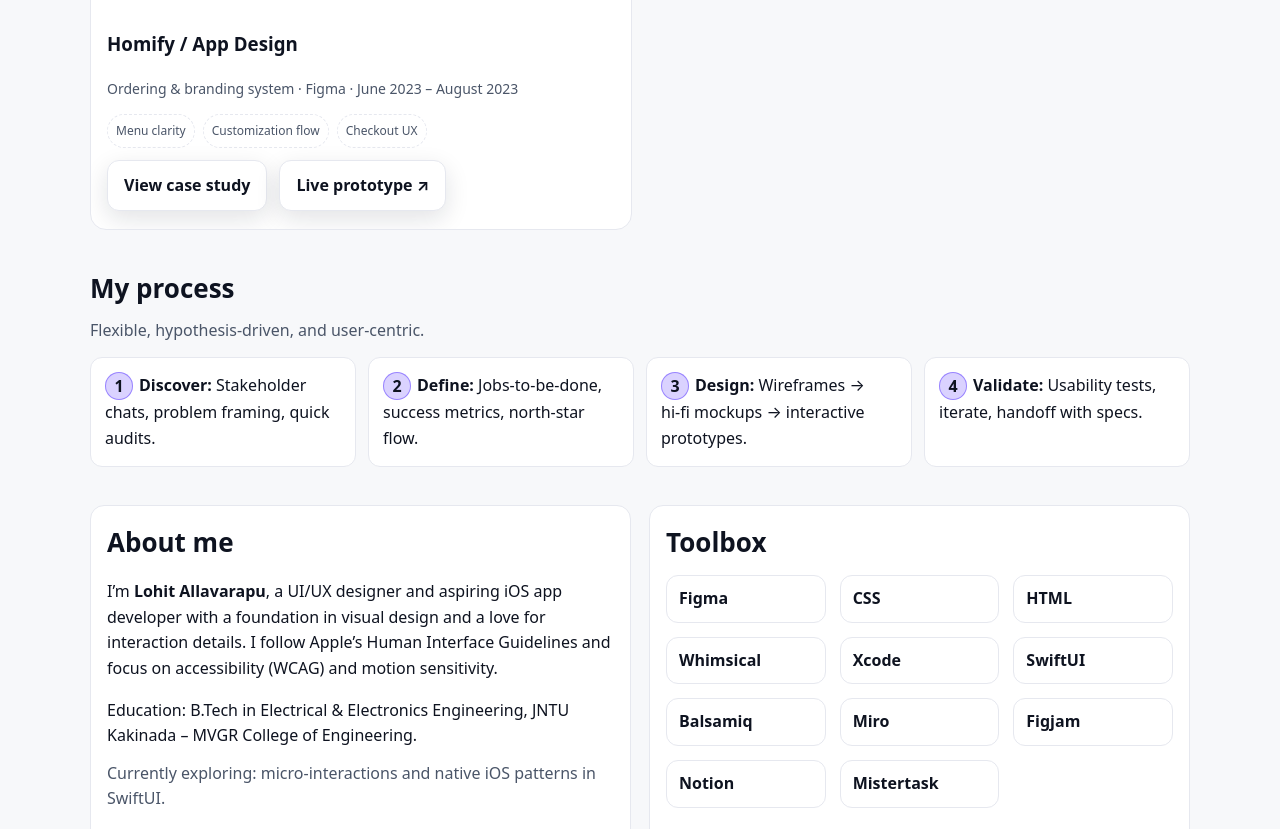
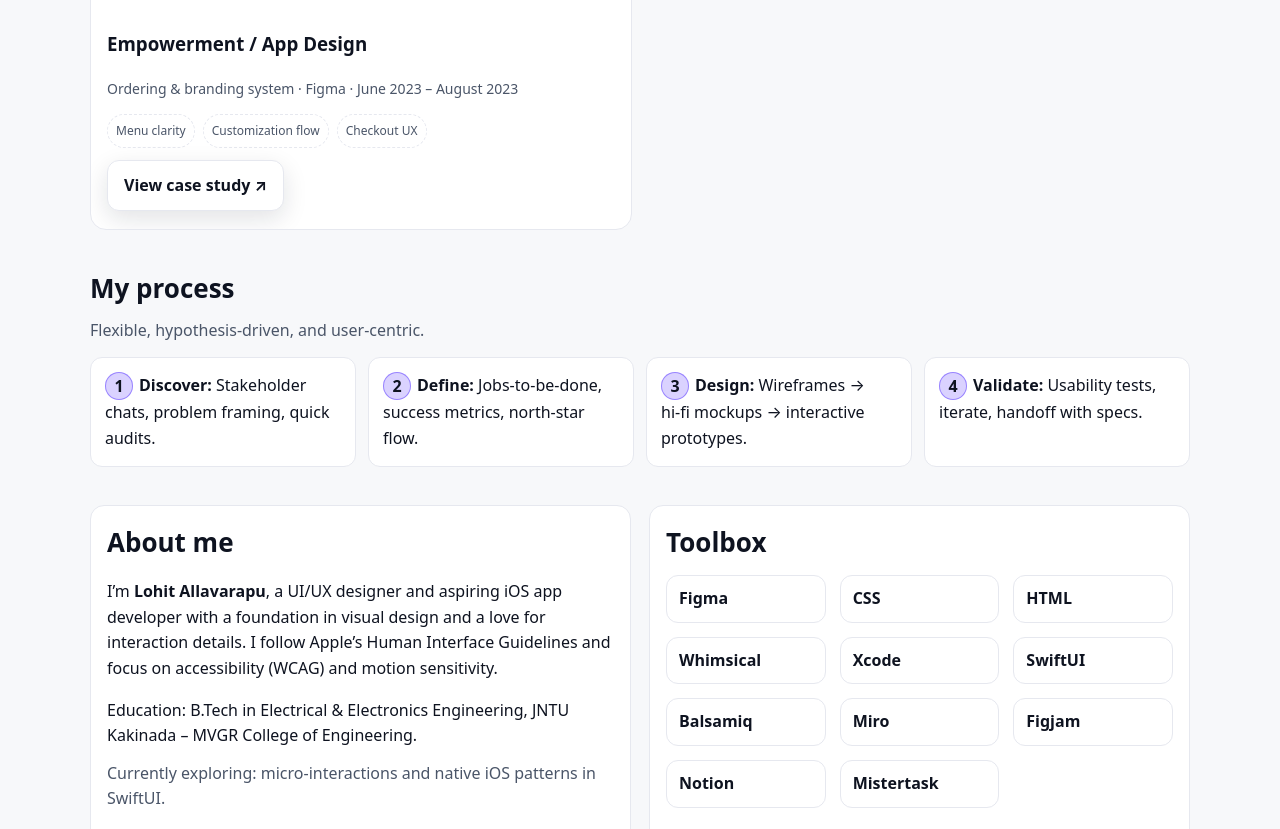
Before and after one commit to lohitallavarapu-boop/Myprofile, a plain HTML site: page index.html in a window 1280 px wide. Shown: the part 2718-3547 px from the top of the page. Drawn offline with Linux system fonts and the light colour scheme.

Commit message:
Update index.html

```diff
--- a/index.html
+++ b/index.html
@@ -257,7 +257,7 @@
             </div>
             <div class="cta" style="margin-top:12px">
               <a class="btn" href="#" data-modal="proj4">View case study</a>
-              <a class="btn" href="#">Source code ↗</a>
+              <a class="btn" href="https://github.com/Lohit-A-Design/Myprofile" target="_blank" rel="noopener noreferrer external">Source code ↗</a>
             </div>
           </div>
         </article>
@@ -267,7 +267,7 @@
     <img src="Empowerment.jpg" alt="Empowerment" />
   </div>
   <div class="body">
-            <h3 id="proj5-title">Homify / App Design</h3>
+    <h3 id="proj5-title">Empowerment / App Design</h3>
     <p class="meta">Ordering & branding system · Figma · June 2023 – August 2023</p>
     <div class="chips">
       <span class="chip">Menu clarity</span>
@@ -275,8 +275,9 @@
       <span class="chip">Checkout UX</span>
     </div>
     <div class="cta" style="margin-top:12px">
-              <a class="btn" href="#" data-modal="proj5">View case study</a>
-              <a class="btn" href="https://www.behance.net/gallery/235962505/Empower-change-together/modules/1356068571" target="_blank" rel="noopener noreferrer external" onclick="window.open(this.href,'_blank','noopener'); return false;">Live prototype ↗</a>
+      <a class="btn" href="https://www.behance.net/gallery/235962505/Empower-change-together/modules/1356068571" target="_blank" rel="noopener noreferrer external">
+        View case study ↗
+      </a>
     </div>
   </div>
 </article>
```
Lines whose indentation alone changed are shown as unchanged.
